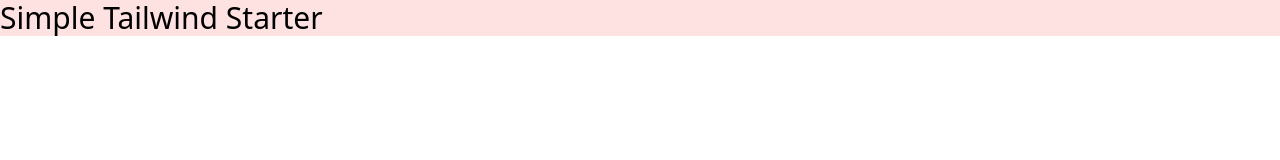
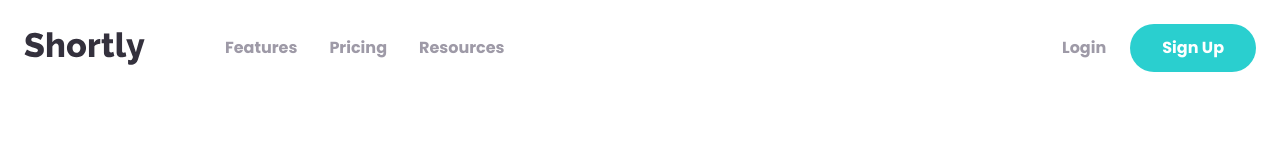
Before and after one commit to BanderMohammed2000/shortly-website, a website: page index.html in a window 1280 px wide. Drawn offline with Linux system fonts and the light colour scheme.

Commit message:
navbar is done

```diff
--- a/index.html
+++ b/index.html
@@ -18,6 +18,42 @@
     <title>Shortly</title>
   </head>
   <body>
-    <h1 class="text-3xl bg-red-100">Simple Tailwind Starter</h1>
+    <!-- Nav Container -->
+    <nav class="relative container mx-auto p-6">
+      <!-- Flex Container For All Items -->
+      <div class="flex items-center justify-between">
+        <!-- Flex Container For Logo/Menu -->
+        <div class="flex items-center space-x-20">
+          <!-- Logo -->
+          <img src="images/logo.svg" alt="logo" loading="lazy" />
+          <!-- Left Menu -->
+          <div class="hidden space-x-8 font-bold lg:flex">
+            <a href="#" class="text-grayishViolet hover:text-veryDarkViolet"
+              >Features</a
+            >
+            <a href="#" class="text-grayishViolet hover:text-veryDarkViolet"
+              >Pricing</a
+            >
+            <a href="#" class="text-grayishViolet hover:text-veryDarkViolet"
+              >Resources</a
+            >
+          </div>
+        </div>
+
+        <!-- Right Buttons Menu -->
+        <div
+          class="hidden items-center space-x-6 font-bold text-grayishViolet lg:flex"
+        >
+          <div class="hover:text-veryDarkViolet">Login</div>
+          <a
+            href="#"
+            class="px-8 py-3 font-bold text-white bg-cyan rounded-full hover:opacity-70"
+            >Sign Up</a
+          >
+        </div>
+        <!-- @todo Hamburger Menu-->
+      </div>
+      <!-- @todo Mobile Menu -->
+    </nav>
   </body>
 </html>
```
Also changed, not shown: css/style.css.
